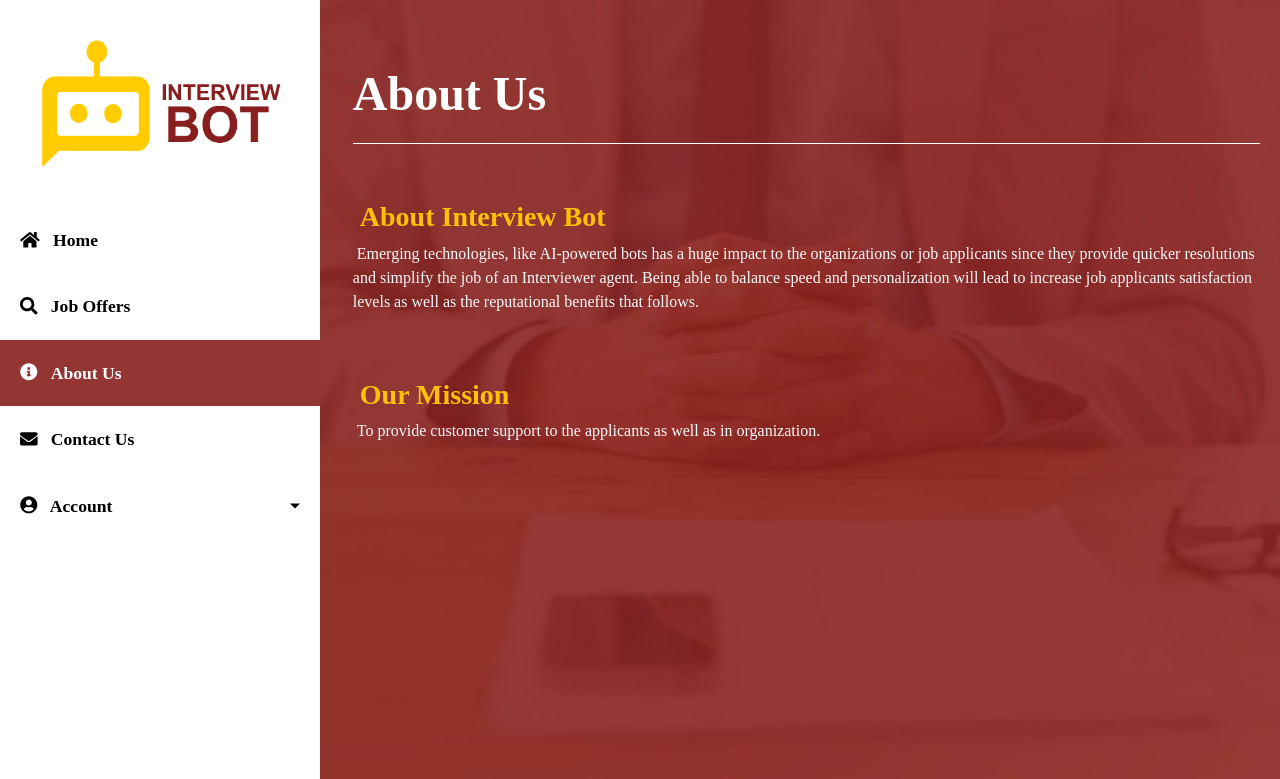
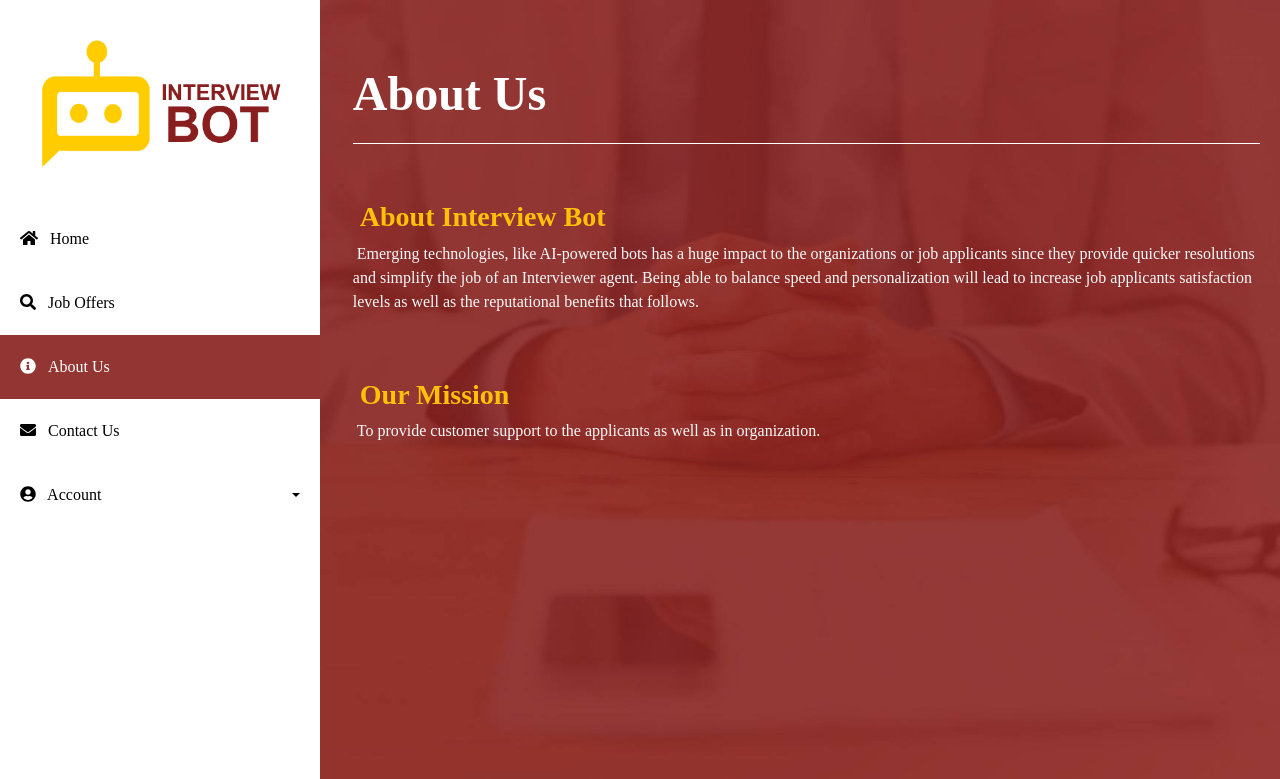
Before and after one commit to rodel250/InterviewerBot2.0, a Django app: page /user/about-us in a window 1280 px wide. Shown: the top 779 px of the page. Run offline with Django 3.2, Linux system fonts and the light colour scheme; some libraries are stand-ins or nearby versions.

Commit message:
Update aboutUs.css

```diff
--- a/InterviewerBot/user/static/css/aboutUs.css
+++ b/InterviewerBot/user/static/css/aboutUs.css
@@ -23,7 +23,7 @@ span {
 
 h1 {
     color: white;
-    font-weight: bold;
+    font-weight: 600;
     font-size: 48px;
     margin-top: 5%;
 }
@@ -37,6 +37,9 @@ hr {
     margin-top: 20px;
 }
 
+p{
+    font-weight: 400;
+}
 /* ---------------------------------------------------
     SIDEBAR STYLE
 ----------------------------------------------------- */
@@ -114,9 +117,8 @@ hr {
 
 #sidebar ul li a {
     padding: 20px;
-    font-size: 1.1em;
+    font-weight: 400;
     display: block;
-    font-weight: bold;
 }
 
 #sidebar ul li a:hover {
```
